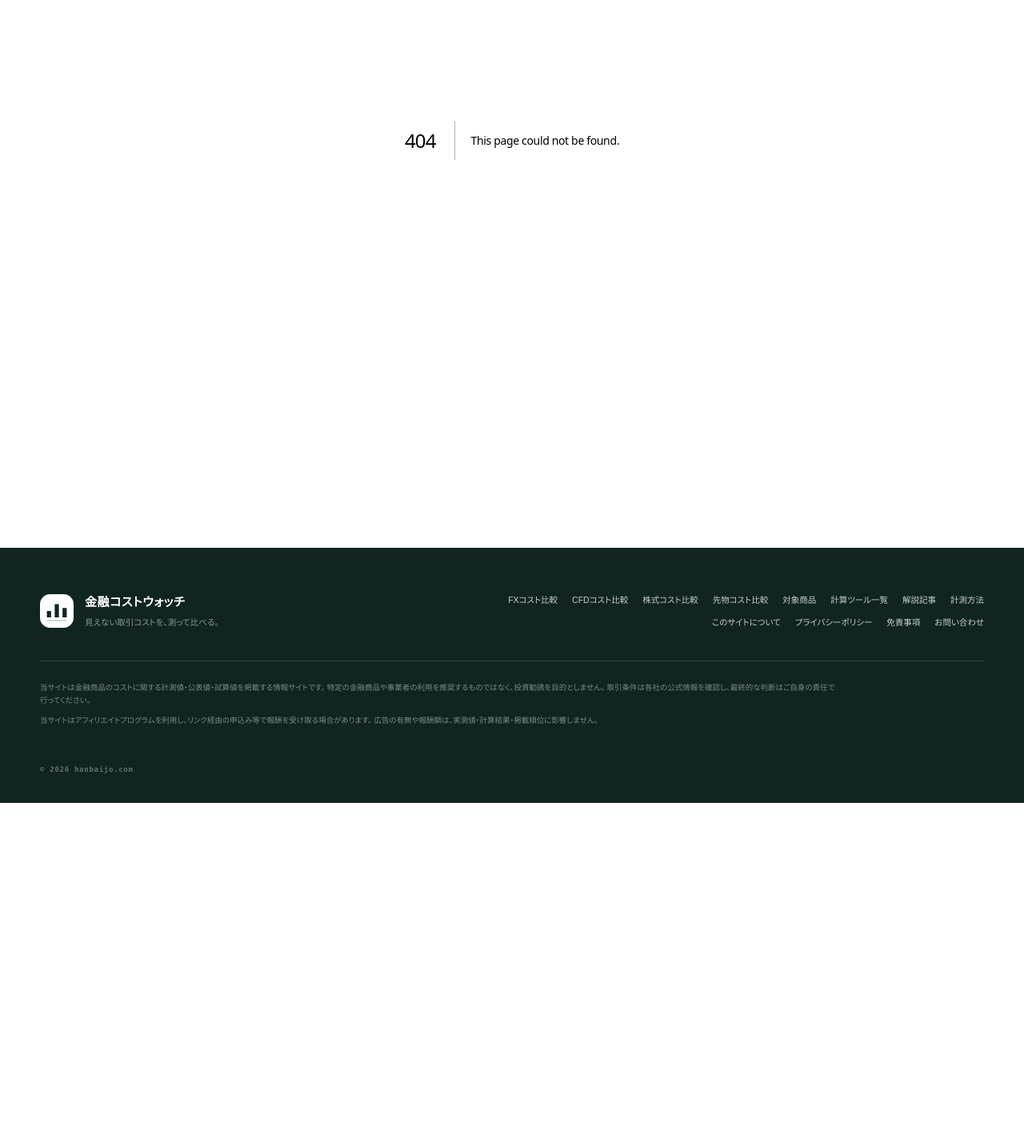
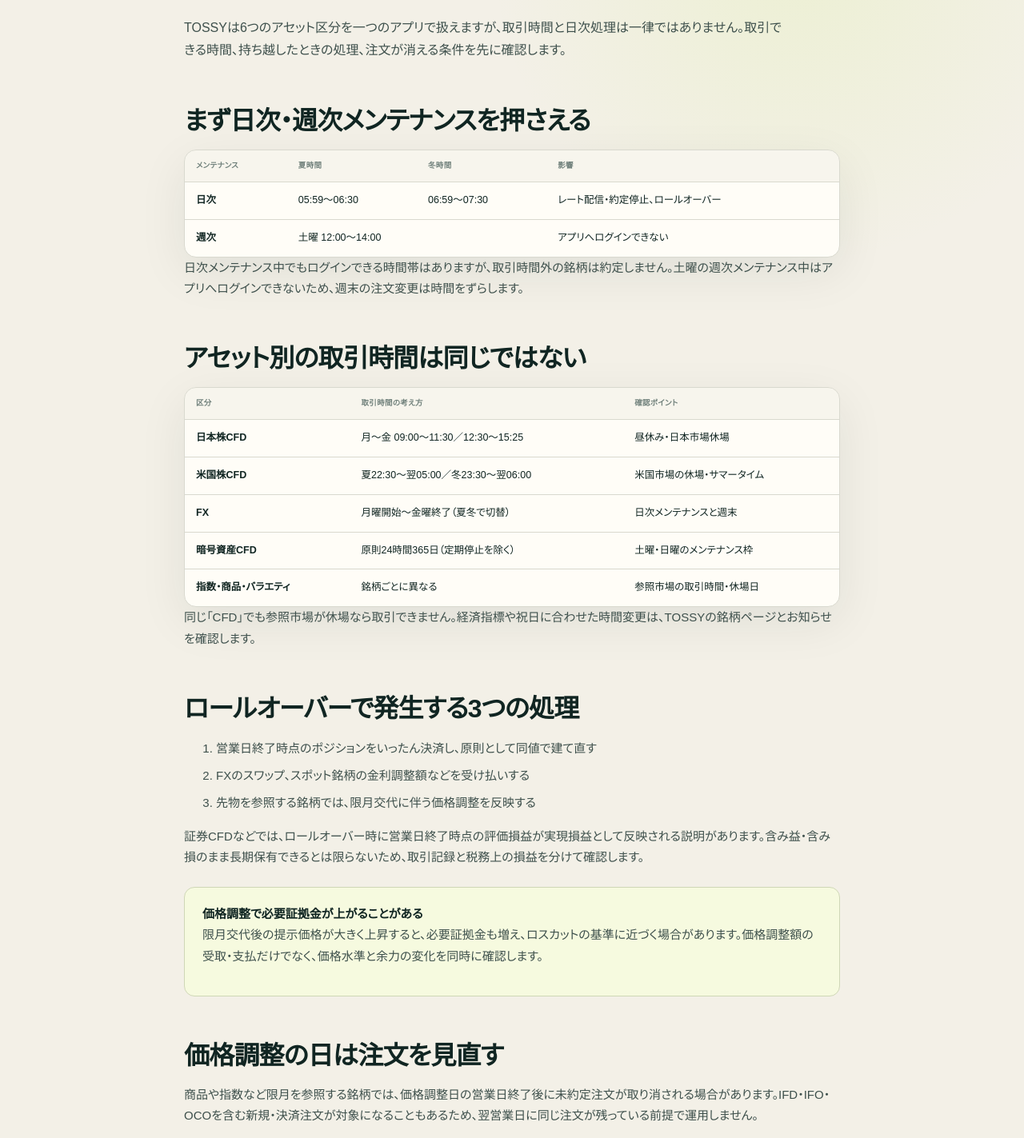
Before and after one commit to mrok18/hanbaijo, a Next.js app: page /articles/tossy-trading-hours-rollover in a window 1280 px wide. Before the commit this address had no page. Shown: the part 302-1725 px from the top of the page at 80% size. Before the commit the page ends 1306 px from the top, so only its background shows below. Built offline with nearby package versions, Linux system fonts and the light colour scheme.

Commit message:
Add TOSSY trading hours rollover guide

```diff
--- a/app/articles/posts.ts
+++ b/app/articles/posts.ts
@@ -1,4 +1,5 @@
 export const POSTS = [
+  { slug: 'tossy-trading-hours-rollover', category: 'CFD・TOSSY', title: 'TOSSYの取引時間とロールオーバー｜休場・持越しを確認', desc: 'TOSSYのアセット別取引時間、日次・週次メンテナンス、ロールオーバー、価格調整額、注文取消しを整理する。' },
   { slug: 'fx-cfd-futures-margin-comparison', category: 'FX・CFD・先物比較', title: 'FX・CFD・先物の違い｜必要証拠金と1単位の損益を比較', desc: 'FX・CFD・日経225先物を、取引単位、証拠金、最小値動き、ロスカット・追証、期限の違いで比較する。' },
   { slug: 'dmm-kabu-shareholder-benefit', category: '国内株・DMM 株', title: 'DMM 株の株主優待はいつ？権利付き最終日と探し方を整理', desc: '株主優待の権利付き最終日・権利落ち日、アプリでの探し方、現物・信用・単元未満株の違いを整理する。' },
   { slug: 'jfx-allowed-spread-setting', category: 'FX・JFX', title: 'JFX許容スプレッド設定とは？急拡大時の注文を止める方法', desc: '許容スプレッドと許容スリップの違い、設定手順、注文不成立の条件、米ドル円のコスト例を整理する。' },
--- /dev/null
+++ b/app/articles/tossy-trading-hours-rollover/page.tsx
@@ -0,0 +1,76 @@
+import Link from 'next/link';
+import AffiliateOfferCard from '@/components/AffiliateOfferCard';
+import { AFFILIATE_OFFERS } from '@/lib/affiliates';
+
+export const metadata = {
+  title: 'TOSSYの取引時間とロールオーバー｜休場・持越しを確認',
+  description: 'TOSSYのアセット別取引時間、日次・週次メンテナンス、ロールオーバー、価格調整額、注文取消しの条件を公式ルールから整理します。',
+};
+
+const faq = [
+  { q: 'TOSSYは24時間365日取引できますか？', a: '暗号資産CFDなど一部を除き、取引時間はアセット・銘柄ごとに異なります。日次メンテナンス中はレート配信と約定が止まるため、銘柄別の時間を確認してください。' },
+  { q: 'ロールオーバーすると何が起きますか？', a: '営業日終了時点で保有しているポジションは、日次メンテナンス中に建て直されるのが原則です。商品によってスワップ、金利・価格調整、評価損益の実現が発生します。' },
+  { q: '価格調整の日に注文は残りますか？', a: '価格調整を実施する銘柄では、営業日終了後から翌営業日開始までに未約定の指値・逆指値注文が取り消される場合があります。新規・決済、複合注文も対象になり得ます。' },
+] as const;
+
+export default function Page() {
+  const jsonLd = { '@context': 'https://schema.org', '@graph': [
+    { '@type': 'Article', headline: metadata.title, description: metadata.description, datePublished: '2026-09-09', dateModified: '2026-09-09', mainEntityOfPage: 'https://hanbaijo.com/articles/tossy-trading-hours-rollover', author: { '@type': 'Organization', name: '金融コストウォッチ' }, publisher: { '@type': 'Organization', name: '金融コストウォッチ' } },
+    { '@type': 'FAQPage', mainEntity: faq.map((item) => ({ '@type': 'Question', name: item.q, acceptedAnswer: { '@type': 'Answer', text: item.a } })) },
+  ] };
+
+  return <article>
+    <script type="application/ld+json" dangerouslySetInnerHTML={{ __html: JSON.stringify(jsonLd).replace(/</g, '\\u003c') }} />
+    <p className="page-kicker">TOSSY / HOURS & ROLLOVER</p>
+    <h1>TOSSYの取引時間とロールオーバー<br />休場・持越し・価格調整を確認</h1>
+    <p className="lede">TOSSYは6つのアセット区分を一つのアプリで扱えますが、取引時間と日次処理は一律ではありません。取引できる時間、持ち越したときの処理、注文が消える条件を先に確認します。</p>
+
+    <h2>まず日次・週次メンテナンスを押さえる</h2>
+    <div className="data-panel"><div className="table-scroll"><table className="rates comparison-table"><thead><tr><th>メンテナンス</th><th>夏時間</th><th>冬時間</th><th>影響</th></tr></thead><tbody>
+      <tr><td className="ex-name">日次</td><td>05:59〜06:30</td><td>06:59〜07:30</td><td>レート配信・約定停止、ロールオーバー</td></tr>
+      <tr><td className="ex-name">週次</td><td colSpan={2}>土曜 12:00〜14:00</td><td>アプリへログインできない</td></tr>
+    </tbody></table></div></div>
+    <p>日次メンテナンス中でもログインできる時間帯はありますが、取引時間外の銘柄は約定しません。土曜の週次メンテナンス中はアプリへログインできないため、週末の注文変更は時間をずらします。</p>
+
+    <h2>アセット別の取引時間は同じではない</h2>
+    <div className="data-panel"><div className="table-scroll"><table className="rates comparison-table"><thead><tr><th>区分</th><th>取引時間の考え方</th><th>確認ポイント</th></tr></thead><tbody>
+      <tr><td className="ex-name">日本株CFD</td><td>月〜金 09:00〜11:30／12:30〜15:25</td><td>昼休み・日本市場休場</td></tr>
+      <tr><td className="ex-name">米国株CFD</td><td>夏22:30〜翌05:00／冬23:30〜翌06:00</td><td>米国市場の休場・サマータイム</td></tr>
+      <tr><td className="ex-name">FX</td><td>月曜開始〜金曜終了（夏冬で切替）</td><td>日次メンテナンスと週末</td></tr>
+      <tr><td className="ex-name">暗号資産CFD</td><td>原則24時間365日（定期停止を除く）</td><td>土曜・日曜のメンテナンス枠</td></tr>
+      <tr><td className="ex-name">指数・商品・バラエティ</td><td>銘柄ごとに異なる</td><td>参照市場の取引時間・休場日</td></tr>
+    </tbody></table></div></div>
+    <p>同じ「CFD」でも参照市場が休場なら取引できません。経済指標や祝日に合わせた時間変更は、TOSSYの銘柄ページとお知らせを確認します。</p>
+
+    <h2>ロールオーバーで発生する3つの処理</h2>
+    <ol><li>営業日終了時点のポジションをいったん決済し、原則として同値で建て直す</li><li>FXのスワップ、スポット銘柄の金利調整額などを受け払いする</li><li>先物を参照する銘柄では、限月交代に伴う価格調整を反映する</li></ol>
+    <p>証券CFDなどでは、ロールオーバー時に営業日終了時点の評価損益が実現損益として反映される説明があります。含み益・含み損のまま長期保有できるとは限らないため、取引記録と税務上の損益を分けて確認します。</p>
+    <div className="callout"><strong>価格調整で必要証拠金が上がることがある</strong><p>限月交代後の提示価格が大きく上昇すると、必要証拠金も増え、ロスカットの基準に近づく場合があります。価格調整額の受取・支払だけでなく、価格水準と余力の変化を同時に確認します。</p></div>
+
+    <h2>価格調整の日は注文を見直す</h2>
+    <p>商品や指数など限月を参照する銘柄では、価格調整日の営業日終了後に未約定注文が取り消される場合があります。IFD・IFO・OCOを含む新規・決済注文が対象になることもあるため、翌営業日に同じ注文が残っている前提で運用しません。</p>
+    <div className="fx-formula"><span>持ち越し前の確認</span><strong>ポジション × 調整額 × 余力</strong><b>＋ 未約定注文の再設定</b><small>銘柄の取引時間、価格調整日、取消対象は公式のお知らせを優先します。</small></div>
+
+    <h2>追加証拠金とマージンカットの時間</h2>
+    <p>日次メンテナンス時の証拠金維持率判定で不足が発生すると、追加証拠金の解消期限が設定されます。期限までに解消できなければ、取引時間外や有効レートの有無によって、強制決済が後ろ倒しになる場合もあります。</p>
+    <p><Link href="/articles/tossy-margin-call-losscut">TOSSYの追証・ロスカットとマージンカットを詳しく見る →</Link></p>
+
+    <h2>持ち越し前チェックリスト</h2>
+    <ul><li>保有銘柄の次回メンテナンス時刻を確認した</li><li>参照市場の休場日と時間変更を確認した</li><li>スワップ・金利・価格調整の受払方向を確認した</li><li>評価損益が日々実現される区分か確認した</li><li>価格調整日に未約定注文が取り消されないか確認した</li><li>調整後の必要証拠金と余力を試算した</li></ul>
+
+    <h2>よくある質問</h2>
+    {faq.map((item) => <section key={item.q}><h3>{item.q}</h3><p>{item.a}</p></section>)}
+
+    <section className="article-sources" aria-labelledby="sources"><h2 id="sources">参照した公式資料</h2><ul>
+      <li><a href="https://tossy.com/trade-rule/" target="_blank" rel="noopener noreferrer">TOSSY「取引ルール」</a></li>
+      <li><a href="https://tossy.com/support/faqs/article/70094/" target="_blank" rel="noopener noreferrer">TOSSY「取引時間外でレートが更新されない場合」</a></li>
+      <li><a href="https://tossy.com/policy/risk/" target="_blank" rel="noopener noreferrer">TOSSY「重要事項の説明」</a></li>
+      <li><a href="https://tossy.com/_pdf/regulation/overview-commodity.pdf" target="_blank" rel="noopener noreferrer">TOSSY「商品CFD取引説明書」</a></li>
+    </ul><p>取引時間・ロールオーバー・注文取消し条件は2026年9月9日に確認しました。銘柄別の休場日や調整日程は変更される場合があるため、発注前に公式画面を確認してください。</p></section>
+
+    <section className="article-affiliate" aria-label="TOSSYの広告"><AffiliateOfferCard offer={AFFILIATE_OFFERS.tossy} /><p className="affiliate-disclosure">上記は提携広告です。広告報酬は取引時間やリスクの評価に影響しません。調整額の受取や利益、強制決済の回避を保証するものではありません。</p></section>
+    <p><Link href="/articles/tossy-fees-total-cost">TOSSYの総コスト（スプレッド・調整額）を見る →</Link></p>
+    <p><Link href="/articles/tossy-margin-by-asset">6資産の証拠金率を比較する →</Link></p>
+    <p><Link href="/cfd/tossy">TOSSYの公式条件一覧へ →</Link></p>
+  </article>;
+}
--- a/app/cfd/tossy/page.tsx
+++ b/app/cfd/tossy/page.tsx
@@ -97,7 +97,7 @@ export default function Page() {
     <section className="provider-section">
       <p className="section-index">RELATED GUIDE</p>
       <h2>株・暗号資産の「現物」と混同しない</h2>
-      <div className="provider-directory comparison-guide-directory"><Link href="/articles/tossy-account-opening-flow"><span>START GUIDE</span><h3>TOSSYの口座開設手順</h3><p>必要書類から取引開始前の確認まで</p><b>記事を読む →</b></Link><Link href="/articles/tossy-margin-by-asset"><span>MARGIN</span><h3>6資産の必要証拠金</h3><p>100万円取引する場合の金額を比較</p><b>記事を読む →</b></Link><Link href="/articles/tossy-fees-total-cost"><span>TOTAL COST</span><h3>手数料無料と総コスト</h3><p>スプレッドと各種調整額を整理</p><b>記事を読む →</b></Link><Link href="/articles/tossy-margin-call-losscut"><span>RISK CONTROL</span><h3>追証・ロスカットの違い</h3><p>6資産へ及ぶマージンカットを確認</p><b>記事を読む →</b></Link><Link href="/articles/tossy-cfd-not-spot"><span>SPOT VS CFD</span><h3>TOSSYは現物取引ではない</h3><p>所有・受渡し・証拠金・コストの違いを整理</p><b>記事を読む →</b></Link><Link href="/tools/cfd-margin-calculator"><span>CALCULATOR</span><h3>CFD必要証拠金を概算</h3><p>価格、数量、証拠金率から計算</p><b>計算する →</b></Link></div>
+      <div className="provider-directory comparison-guide-directory"><Link href="/articles/tossy-account-opening-flow"><span>START GUIDE</span><h3>TOSSYの口座開設手順</h3><p>必要書類から取引開始前の確認まで</p><b>記事を読む →</b></Link><Link href="/articles/tossy-trading-hours-rollover"><span>HOURS & ROLLOVER</span><h3>取引時間と持越し</h3><p>休場、メンテナンス、価格調整を確認</p><b>記事を読む →</b></Link><Link href="/articles/tossy-margin-by-asset"><span>MARGIN</span><h3>6資産の必要証拠金</h3><p>100万円取引する場合の金額を比較</p><b>記事を読む →</b></Link><Link href="/articles/tossy-fees-total-cost"><span>TOTAL COST</span><h3>手数料無料と総コスト</h3><p>スプレッドと各種調整額を整理</p><b>記事を読む →</b></Link><Link href="/articles/tossy-margin-call-losscut"><span>RISK CONTROL</span><h3>追証・ロスカットの違い</h3><p>6資産へ及ぶマージンカットを確認</p><b>記事を読む →</b></Link><Link href="/articles/tossy-cfd-not-spot"><span>SPOT VS CFD</span><h3>TOSSYは現物取引ではない</h3><p>所有・受渡し・証拠金・コストの違いを整理</p><b>記事を読む →</b></Link><Link href="/tools/cfd-margin-calculator"><span>CALCULATOR</span><h3>CFD必要証拠金を概算</h3><p>価格、数量、証拠金率から計算</p><b>計算する →</b></Link></div>
     </section>
 
     <p className="provider-back"><Link href="/cfd">CFDコスト比較へ戻る →</Link></p>
```
